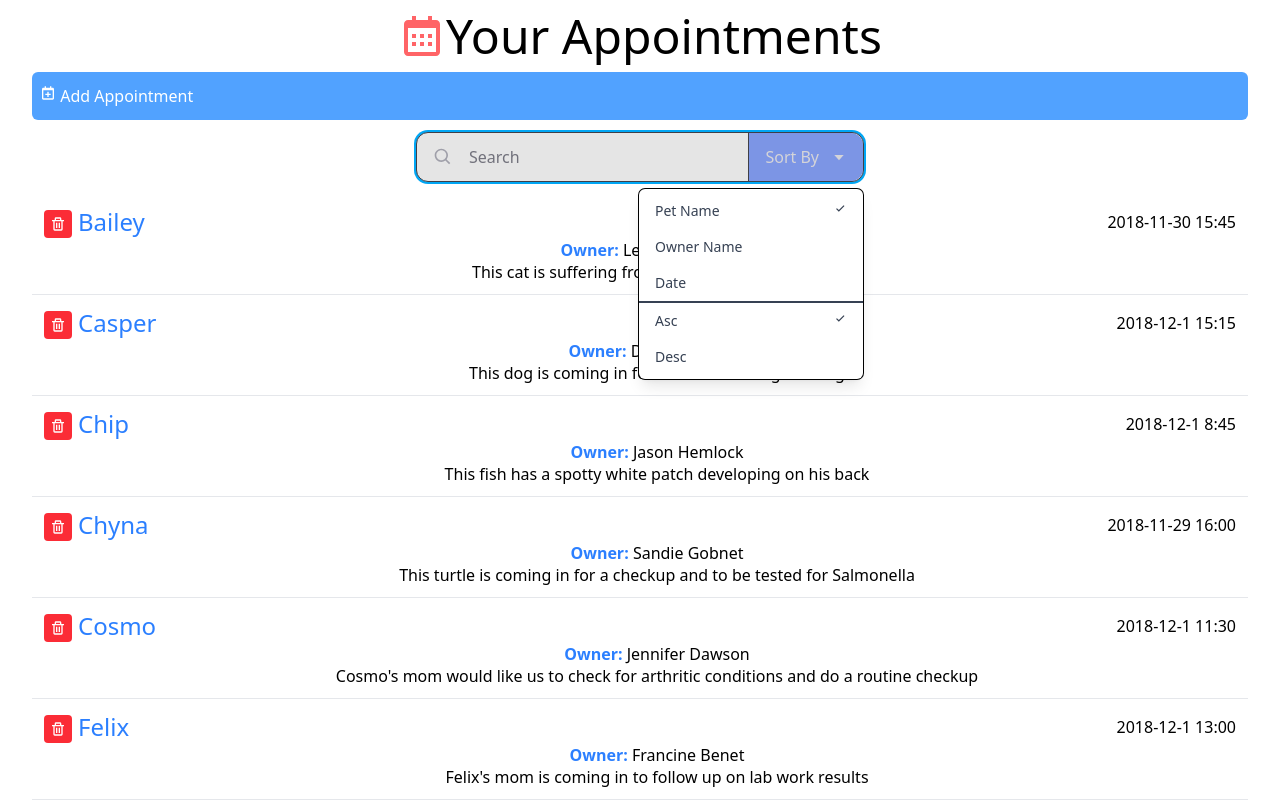
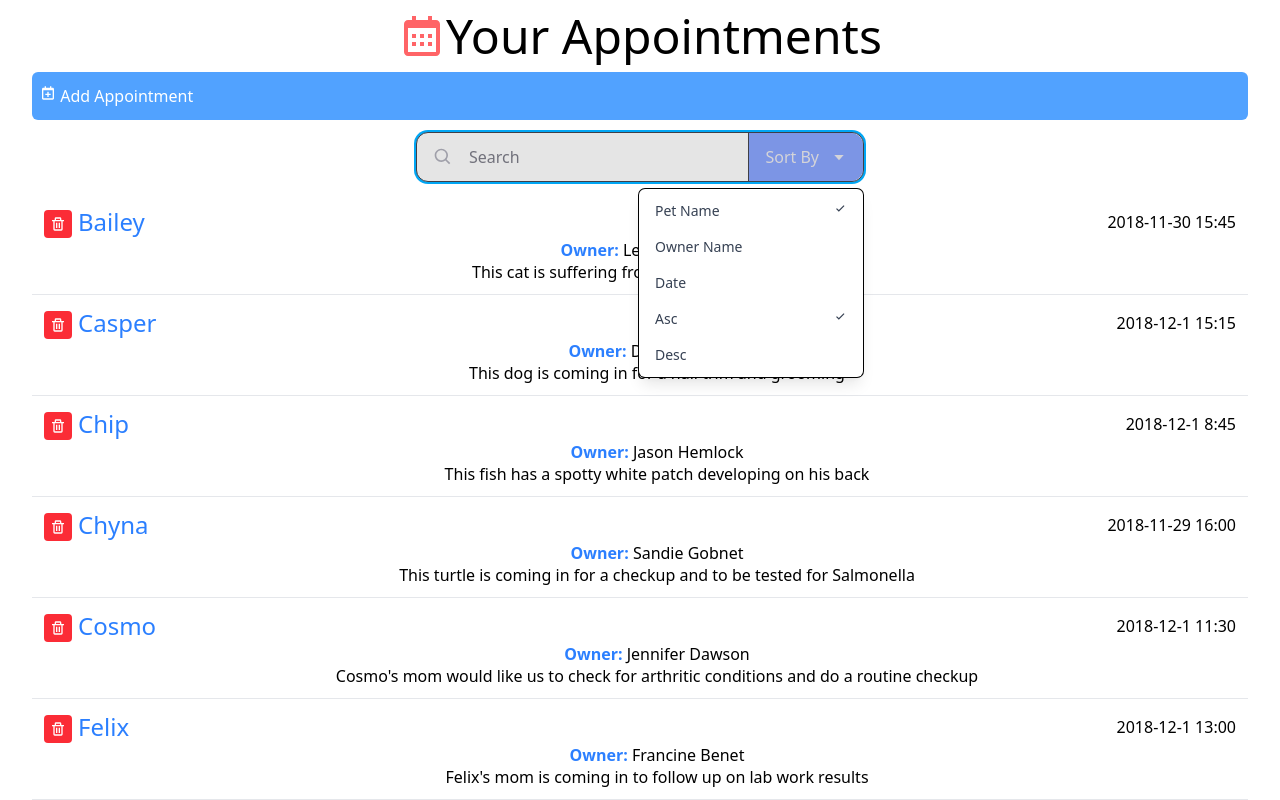
Before and after one commit to estevezruedayohan/appointment-interface, a React (Vite) app: page / in a window 1280 px wide. Both pictures are taken after a click on the button "Sort By". Shown: the top 800 px of the page. Built offline with nearby package versions, Linux system fonts and the light colour scheme.

Commit message:
Enhance rendering on Dropdown.jsx using dict to render options

```diff
--- a/src/components/DropDown.jsx
+++ b/src/components/DropDown.jsx
@@ -6,6 +6,20 @@ export default function DropDown({
   orderBy,
   onOrderByChange,
 }) {
+  const sortOptions = [
+    { id: "petName", label: "Pet Name" },
+    { id: "ownerName", label: "Owner Name" },
+    { id: "aptDate", label: "Date" },
+  ];
+
+  const orderOptions = [
+    { id: "asc", label: "Asc" },
+    { id: "desc", label: "Desc" },
+  ];
+
+  const itemClass =
+    "px-4 py-2 text-sm text-gray-700 hover:bg-gray-100 hover:text-gray-900 flex justify-between cursor-pointer";
+
   return (
     <div
       className="absolute right-0 mt-2 w-56 origin-top-right
@@ -17,41 +31,26 @@ export default function DropDown({
         aria-orientation="vertical"
         aria-labelledby="options-menu"
       >
+        {sortOptions.map((option) => (
           <div
-          className="px-4 py-2 text-sm text-gray-700 hover:bg-gray-100 hover:text-gray-900 flex justify-between cursor-pointer"
+            key={option.id}
+            className={itemClass}
             role="menuitem"
-          onClick={() => onSortByChange("petName")}
+            onClick={() => onSortByChange(option.id)}
           >
-          Pet Name {sortBy === "petName" && <BiCheck />}
+            {option.label} {sortBy === option.id && <BiCheck />}
           </div>
+        ))}
+        {orderOptions.map((option) => (
           <div
-          className="px-4 py-2 text-sm text-gray-700 hover:bg-gray-100 hover:text-gray-900 flex justify-between cursor-pointer"
+            key={option.id}
+            className={itemClass}
             role="menuitem"
-          onClick={() => onSortByChange("ownerName")}
+            onClick={() => onOrderByChange(option.id)}
           >
-          Owner Name {sortBy === "ownerName" && <BiCheck />}
+            {option.label} {orderBy === option.id && <BiCheck />}
           </div>
-        <div
-          className="px-4 py-2 text-sm text-gray-700 hover:bg-gray-100 hover:text-gray-900 flex justify-between cursor-pointer"
-          role="menuitem"
-          onClick={() => onSortByChange("aptDate")}
-        >
-          Date {sortBy === "aptDate" && <BiCheck />}
-        </div>
-        <div
-          className="px-4 py-2 text-sm text-gray-700 hover:bg-gray-100 hover:text-gray-900 flex justify-between cursor-pointer border-gray-1 border-t-2"
-          role="menuitem"
-          onClick={() => onOrderByChange("asc")}
-        >
-          Asc {orderBy === "asc" && <BiCheck />}
-        </div>
-        <div
-          className="px-4 py-2 text-sm text-gray-700 hover:bg-gray-100 hover:text-gray-900 flex justify-between cursor-pointer"
-          role="menuitem"
-          onClick={() => onOrderByChange("desc")}
-        >
-          Desc {orderBy === "desc" && <BiCheck />}
-        </div>
+        ))}
       </div>
     </div>
   );
```
Lines whose indentation alone changed are shown as unchanged.
